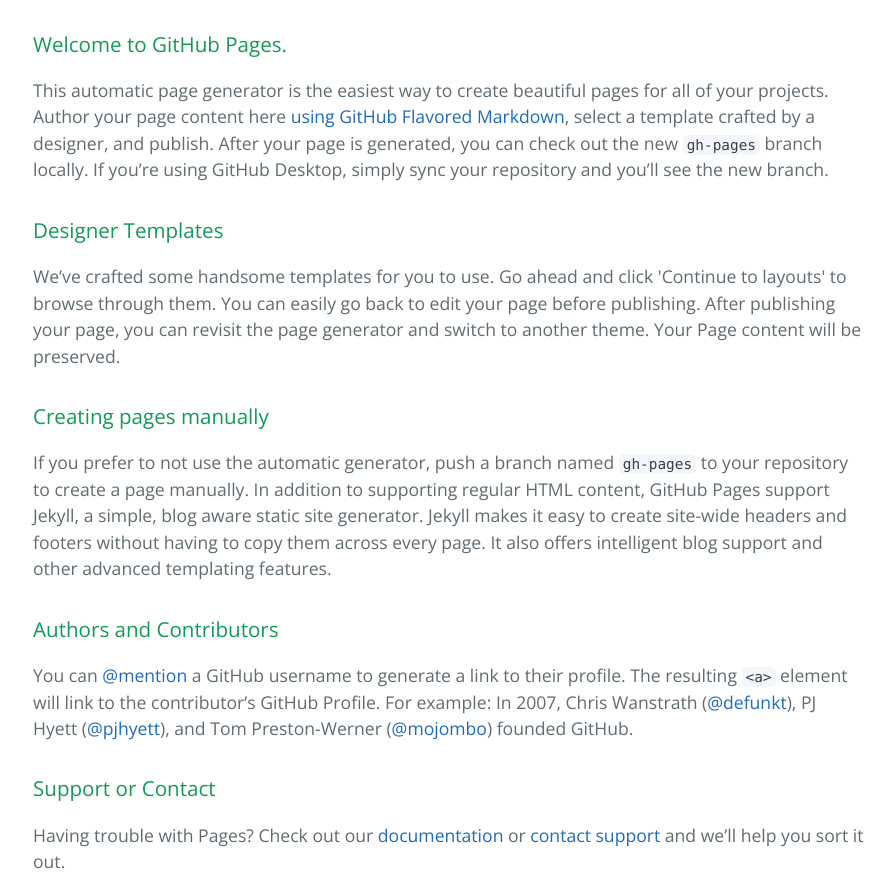
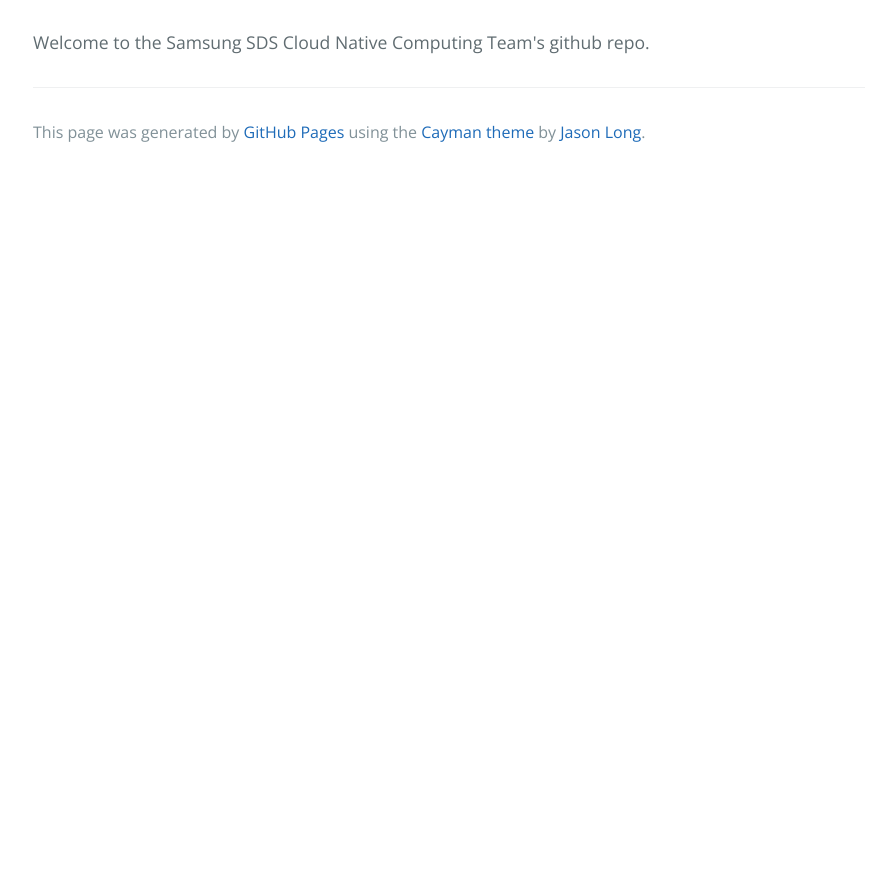
Before and after one commit to alejandroEsc/samsung-cnct.github.io, a plain HTML site: page index.html in a window 1280 px wide. Shown: the part 320-1198 px from the top of the page, without its empty margins (191-1087 px from the left). After the commit the page ends 800 px from the top, so only its background shows below. Drawn offline with nearby package versions, Linux system fonts and the light colour scheme.

Commit message:
Replace master branch with page content via GitHub

```diff
--- a/index.html
+++ b/index.html
@@ -16,30 +16,7 @@
     </section>
 
     <section class="main-content">
-      <h3>
-<a id="welcome-to-github-pages" class="anchor" href="#welcome-to-github-pages" aria-hidden="true"><span aria-hidden="true" class="octicon octicon-link"></span></a>Welcome to GitHub Pages.</h3>
-
-<p>This automatic page generator is the easiest way to create beautiful pages for all of your projects. Author your page content here <a href="https://guides.github.com/features/mastering-markdown/">using GitHub Flavored Markdown</a>, select a template crafted by a designer, and publish. After your page is generated, you can check out the new <code>gh-pages</code> branch locally. If you’re using GitHub Desktop, simply sync your repository and you’ll see the new branch.</p>
-
-<h3>
-<a id="designer-templates" class="anchor" href="#designer-templates" aria-hidden="true"><span aria-hidden="true" class="octicon octicon-link"></span></a>Designer Templates</h3>
-
-<p>We’ve crafted some handsome templates for you to use. Go ahead and click 'Continue to layouts' to browse through them. You can easily go back to edit your page before publishing. After publishing your page, you can revisit the page generator and switch to another theme. Your Page content will be preserved.</p>
-
-<h3>
-<a id="creating-pages-manually" class="anchor" href="#creating-pages-manually" aria-hidden="true"><span aria-hidden="true" class="octicon octicon-link"></span></a>Creating pages manually</h3>
-
-<p>If you prefer to not use the automatic generator, push a branch named <code>gh-pages</code> to your repository to create a page manually. In addition to supporting regular HTML content, GitHub Pages support Jekyll, a simple, blog aware static site generator. Jekyll makes it easy to create site-wide headers and footers without having to copy them across every page. It also offers intelligent blog support and other advanced templating features.</p>
-
-<h3>
-<a id="authors-and-contributors" class="anchor" href="#authors-and-contributors" aria-hidden="true"><span aria-hidden="true" class="octicon octicon-link"></span></a>Authors and Contributors</h3>
-
-<p>You can <a href="https://help.github.com/articles/basic-writing-and-formatting-syntax/#mentioning-users-and-teams" class="user-mention">@mention</a> a GitHub username to generate a link to their profile. The resulting <code>&lt;a&gt;</code> element will link to the contributor’s GitHub Profile. For example: In 2007, Chris Wanstrath (<a href="https://github.com/defunkt" class="user-mention">@defunkt</a>), PJ Hyett (<a href="https://github.com/pjhyett" class="user-mention">@pjhyett</a>), and Tom Preston-Werner (<a href="https://github.com/mojombo" class="user-mention">@mojombo</a>) founded GitHub.</p>
-
-<h3>
-<a id="support-or-contact" class="anchor" href="#support-or-contact" aria-hidden="true"><span aria-hidden="true" class="octicon octicon-link"></span></a>Support or Contact</h3>
-
-<p>Having trouble with Pages? Check out our <a href="https://help.github.com/pages">documentation</a> or <a href="https://github.com/contact">contact support</a> and we’ll help you sort it out.</p>
+      <p>Welcome to the Samsung SDS Cloud Native Computing Team's github repo.</p>
 
       <footer class="site-footer">
 
```
Also changed, not shown: params.json (+1 -1 lines).
